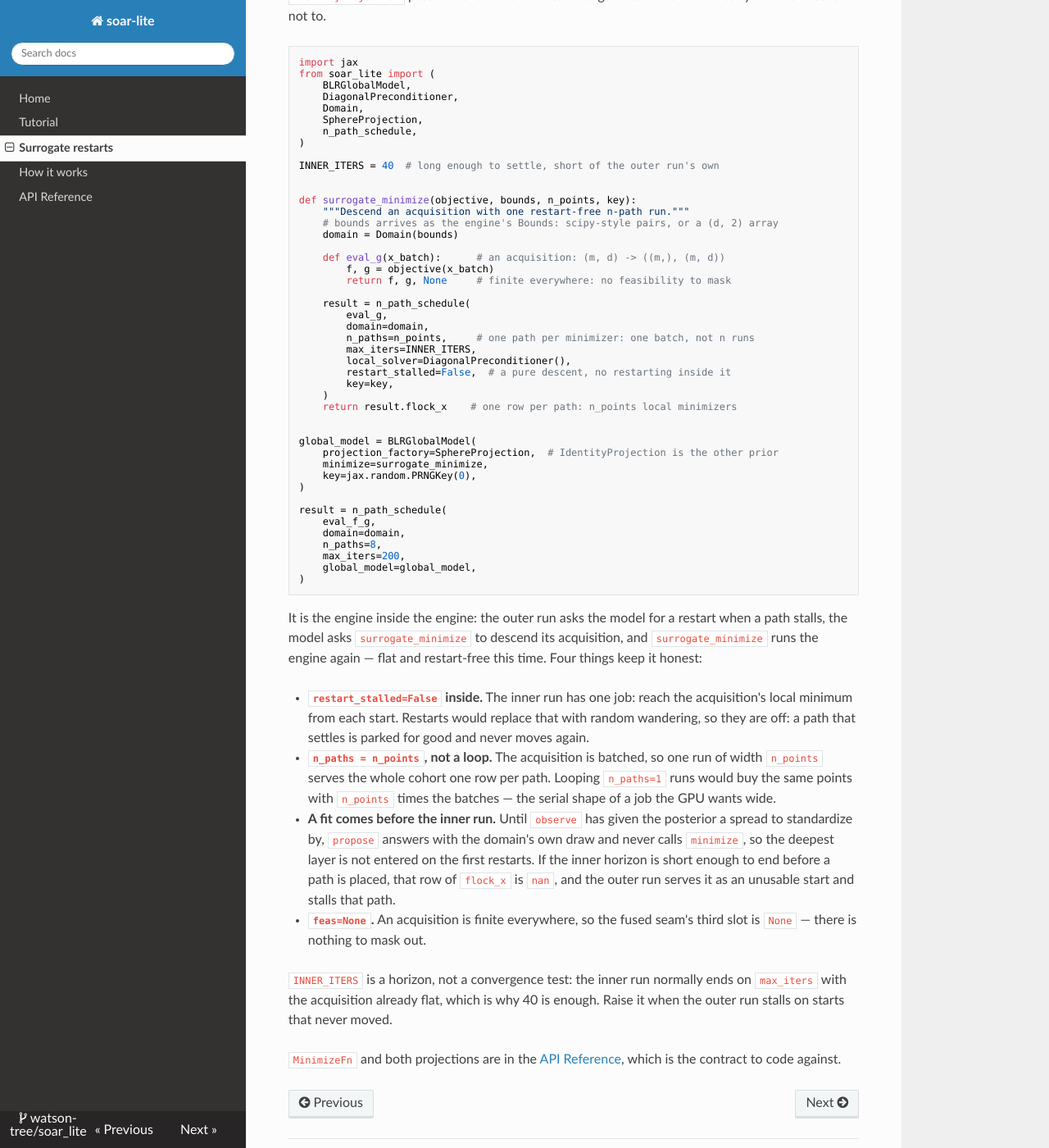
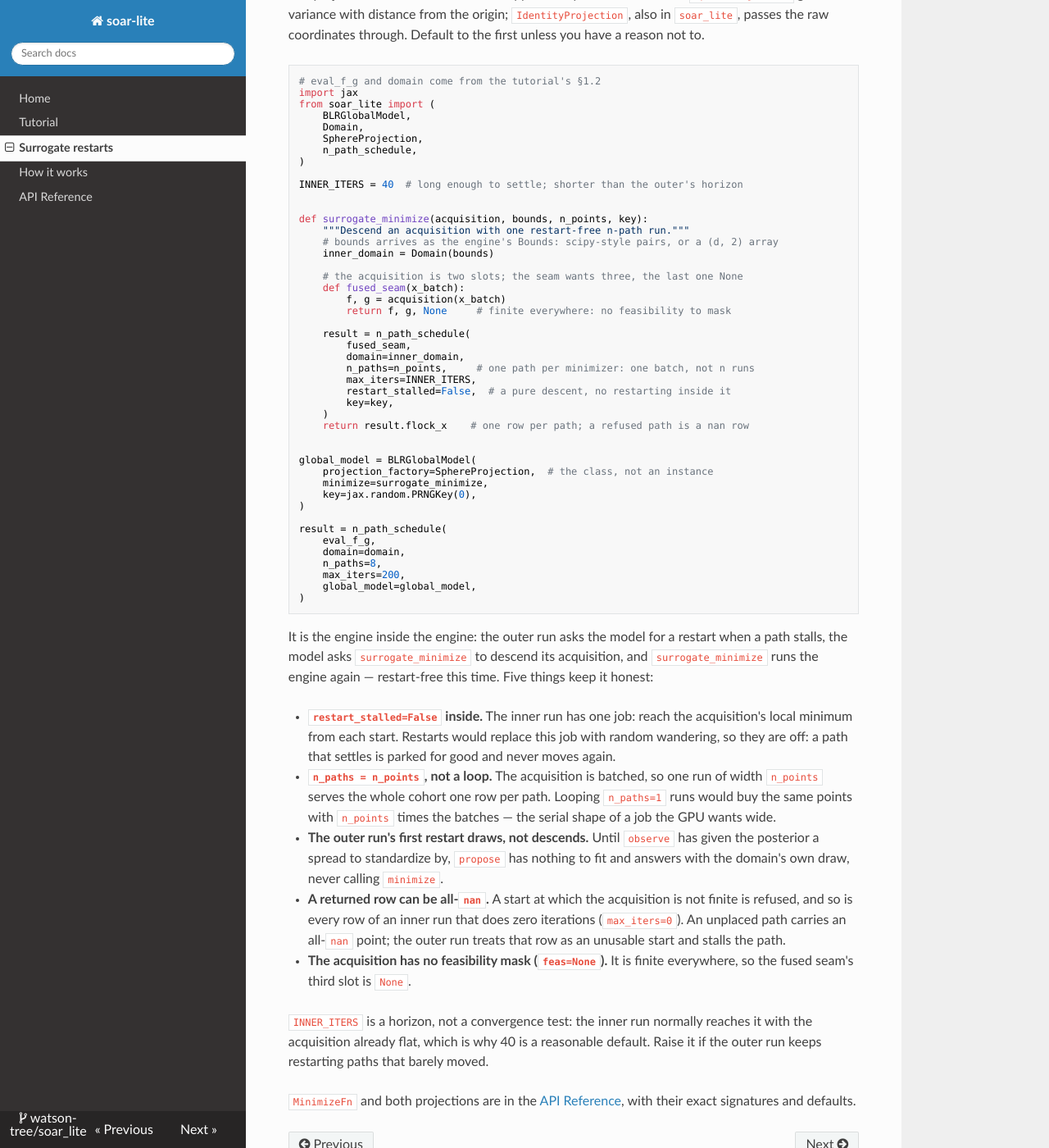
Before and after one commit to watson-tree/soar_lite, an MkDocs documentation site: the page built from docs/how-to/surrogate-restarts.md, in a window 1280 px wide and 1400 px high, scrolled down 424 px. Shown: the whole window at 82% size. Built offline with MkDocs 1.6.1, drawn with Linux system fonts in a browser that asks for light colours; nearby versions of some CDN libraries; some of the changed text lies outside the part shown.

Commit message:
docs: name the fused seam and draw the layer line
The closure injected as `minimize` returned value, gradient and a `None`
third slot while being called `eval_g`, so its name promised a
gradient-only seam the body did not implement; it is now `fused_seam`,
which is what the page already calls a wrapper around a fused seam. The
same reading produced three more fixes. The first restart belongs to the
outer run, not the inner one, so the bullet now says so and names
`propose` as its subject. `key` was described nowhere, and the sentence
added says it is a subkey of the model's own key rather than of the outer
run, because `propose` splits `self._key` and passes that subkey down.
`local_solver=DiagonalPreconditioner()` is dropped, since it is the
default and carried no information; the projection comment now says the
factory takes the class.

The rest is wording. `flat` leaves the nested-run description because the
repository already uses it for a flat gradient, and the horizon paragraph
says 40 is a reasonable default rather than enough, since the source
comment backs a judgment and not a measurement. "come back nan" becomes
"a returned row can be all-nan", the mask bullet names the feasibility
mask, and a `nan` row is now explained by its two causes instead of one.

````diff
--- a/docs/how-to/surrogate-restarts.md
+++ b/docs/how-to/surrogate-restarts.md
@@ -4,54 +4,56 @@ This page continues [the tutorial](../tutorial/getting-started.md)'s example:
 `eval_f_g` and `domain` below are the ones built there.
 
 `BLRGlobalModel` fits its posterior and builds its own `-log EI` acquisition,
-but it never descends that acquisition: the descent recipe is the engine's, so
-the model takes it as the injected `minimize` — a `MinimizeFn`,
-`(acquisition, bounds, n_points, key) -> (n_points, d)`, where the acquisition
-is `(m, d) -> ((m,), (m, d))` (value and gradient, no feasibility column). The
-natural answer, and what the experiment drivers do, is to hand the engine back
-to itself: one restart-free run whose width is the number of minimizers you
-want, read off `flock_x`.
+but it never descends that acquisition itself: the descent recipe belongs to the
+engine, so the model receives it as an injected `minimize`, a `MinimizeFn` with
+signature `(acquisition, bounds, n_points, key) -> (n_points, d)`. The
+acquisition is `(m, d) -> ((m,), (m, d))` (value and gradient, no feasibility
+column) and `key` is a fresh subkey of the model's own key, split for this call
+alone. The natural answer is to hand the engine back to itself: one restart-free
+run whose width is the number of minimizers you want. Read the minimizers off
+`flock_x`.
 
-The prior is the other knob. `SphereProjection` grows variance with distance
-from the origin, and `IdentityProjection` passes the raw coordinates through —
-take the first unless you have a reason not to.
+The projection is the other knob — it supplies the prior the model fits.
+`SphereProjection` grows variance with distance from the origin;
+`IdentityProjection`, also in `soar_lite`, passes the raw coordinates through.
+Default to the first unless you have a reason not to.
 
 ```python
+# eval_f_g and domain come from the tutorial's §1.2
 import jax
 from soar_lite import (
     BLRGlobalModel,
-    DiagonalPreconditioner,
     Domain,
     SphereProjection,
     n_path_schedule,
 )
 
-INNER_ITERS = 40  # long enough to settle, short of the outer run's own
+INNER_ITERS = 40  # long enough to settle; shorter than the outer's horizon
 
 
-def surrogate_minimize(objective, bounds, n_points, key):
+def surrogate_minimize(acquisition, bounds, n_points, key):
     """Descend an acquisition with one restart-free n-path run."""
     # bounds arrives as the engine's Bounds: scipy-style pairs, or a (d, 2) array
-    domain = Domain(bounds)
+    inner_domain = Domain(bounds)
 
-    def eval_g(x_batch):      # an acquisition: (m, d) -> ((m,), (m, d))
-        f, g = objective(x_batch)
+    # the acquisition is two slots; the seam wants three, the last one None
+    def fused_seam(x_batch):
+        f, g = acquisition(x_batch)
         return f, g, None     # finite everywhere: no feasibility to mask
 
     result = n_path_schedule(
-        eval_g,
-        domain=domain,
+        fused_seam,
+        domain=inner_domain,
         n_paths=n_points,     # one path per minimizer: one batch, not n runs
         max_iters=INNER_ITERS,
-        local_solver=DiagonalPreconditioner(),
         restart_stalled=False,  # a pure descent, no restarting inside it
         key=key,
     )
-    return result.flock_x    # one row per path: n_points local minimizers
+    return result.flock_x    # one row per path; a refused path is a nan row
 
 
 global_model = BLRGlobalModel(
-    projection_factory=SphereProjection,  # IdentityProjection is the other prior
+    projection_factory=SphereProjection,  # the class, not an instance
     minimize=surrogate_minimize,
     key=jax.random.PRNGKey(0),
 )
@@ -67,29 +69,30 @@ result = n_path_schedule(
 
 It is the engine inside the engine: the outer run asks the model for a restart
 when a path stalls, the model asks `surrogate_minimize` to descend its
-acquisition, and `surrogate_minimize` runs the engine again — flat and
-restart-free this time. Four things keep it honest:
+acquisition, and `surrogate_minimize` runs the engine again — restart-free this
+time. Five things keep it honest:
 
 - **`restart_stalled=False` inside.** The inner run has one job: reach the
-  acquisition's local minimum from each start. Restarts would replace that with
-  random wandering, so they are off: a path that settles is parked for good and
-  never moves again.
+  acquisition's local minimum from each start. Restarts would replace this job
+  with random wandering, so they are off: a path that settles is parked for good
+  and never moves again.
 - **`n_paths = n_points`, not a loop.** The acquisition is batched, so one run
   of width `n_points` serves the whole cohort one row per path. Looping
   `n_paths=1` runs would buy the same points with `n_points` times the batches
   — the serial shape of a job the GPU wants wide.
-- **A fit comes before the inner run.** Until `observe` has given the posterior
-  a spread to standardize by, `propose` answers with the domain's own draw and
-  never calls `minimize`, so the deepest layer is not entered on the first
-  restarts. If the inner horizon is short enough to end before a path is
-  placed, that row of `flock_x` is `nan`, and the outer run serves it as an
-  unusable start and stalls that path.
-- **`feas=None`.** An acquisition is finite everywhere, so the fused seam's
-  third slot is `None` — there is nothing to mask out.
+- **The outer run's first restart draws, not descends.** Until `observe` has
+  given the posterior a spread to standardize by, `propose` has nothing to fit
+  and answers with the domain's own draw, never calling `minimize`.
+- **A returned row can be all-`nan`.** A start at which the acquisition is not
+  finite is refused, and so is every row of an inner run that does zero
+  iterations (`max_iters=0`). An unplaced path carries an all-`nan` point; the
+  outer run treats that row as an unusable start and stalls the path.
+- **The acquisition has no feasibility mask (`feas=None`).** It is finite
+  everywhere, so the fused seam's third slot is `None`.
 
-`INNER_ITERS` is a horizon, not a convergence test: the inner run normally ends
-on `max_iters` with the acquisition already flat, which is why 40 is enough.
-Raise it when the outer run stalls on starts that never moved.
+`INNER_ITERS` is a horizon, not a convergence test: the inner run normally
+reaches it with the acquisition already flat, which is why 40 is a reasonable
+default. Raise it if the outer run keeps restarting paths that barely moved.
 
 `MinimizeFn` and both projections are in the [API Reference](../reference/api.md),
-which is the contract to code against.
+with their exact signatures and defaults.
````
